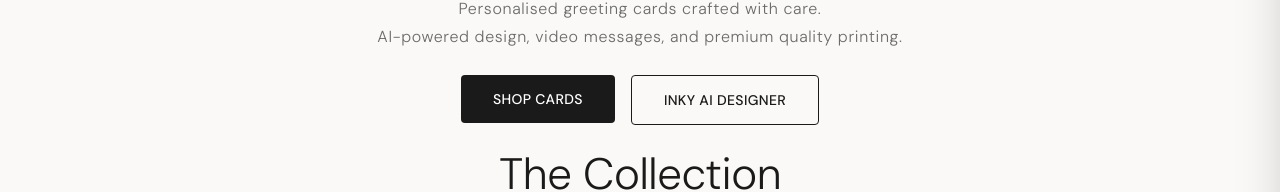
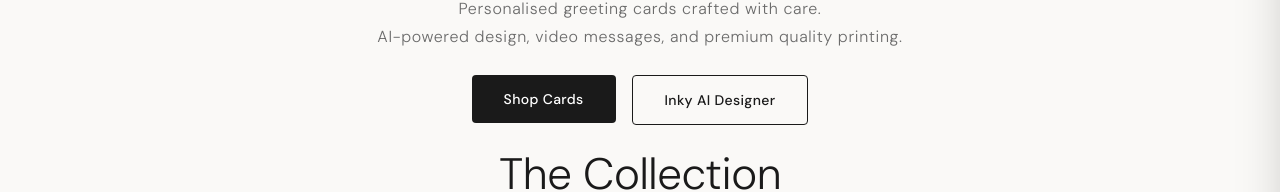
Before and after one commit to jaronhamburg-pixel/inky-cards, a Next.js app: page / in a window 1280 px wide. Shown: the part 188-380 px from the top of the page. Built offline with nearby package versions, Linux system fonts and the light colour scheme; no server answers.

Commit message:
Update buttons

```diff
--- a/components/ui/button.tsx
+++ b/components/ui/button.tsx
@@ -9,7 +9,7 @@
 
 const Button = forwardRef<HTMLButtonElement, ButtonProps>(
   ({ className, variant = 'primary', size = 'md', isLoading, children, disabled, ...props }, ref) => {
-    const baseStyles = 'inline-flex items-center justify-center font-medium transition-all duration-200 disabled:opacity-50 disabled:cursor-not-allowed focus:outline-none focus:ring-2 focus:ring-offset-2 tracking-wide uppercase';
+    const baseStyles = 'inline-flex items-center justify-center font-medium transition-all duration-200 disabled:opacity-50 disabled:cursor-not-allowed focus:outline-none focus:ring-2 focus:ring-offset-2 tracking-wide';
 
     const variants = {
       primary: 'bg-ink text-white hover:bg-neutral-800 focus:ring-ink',
```
